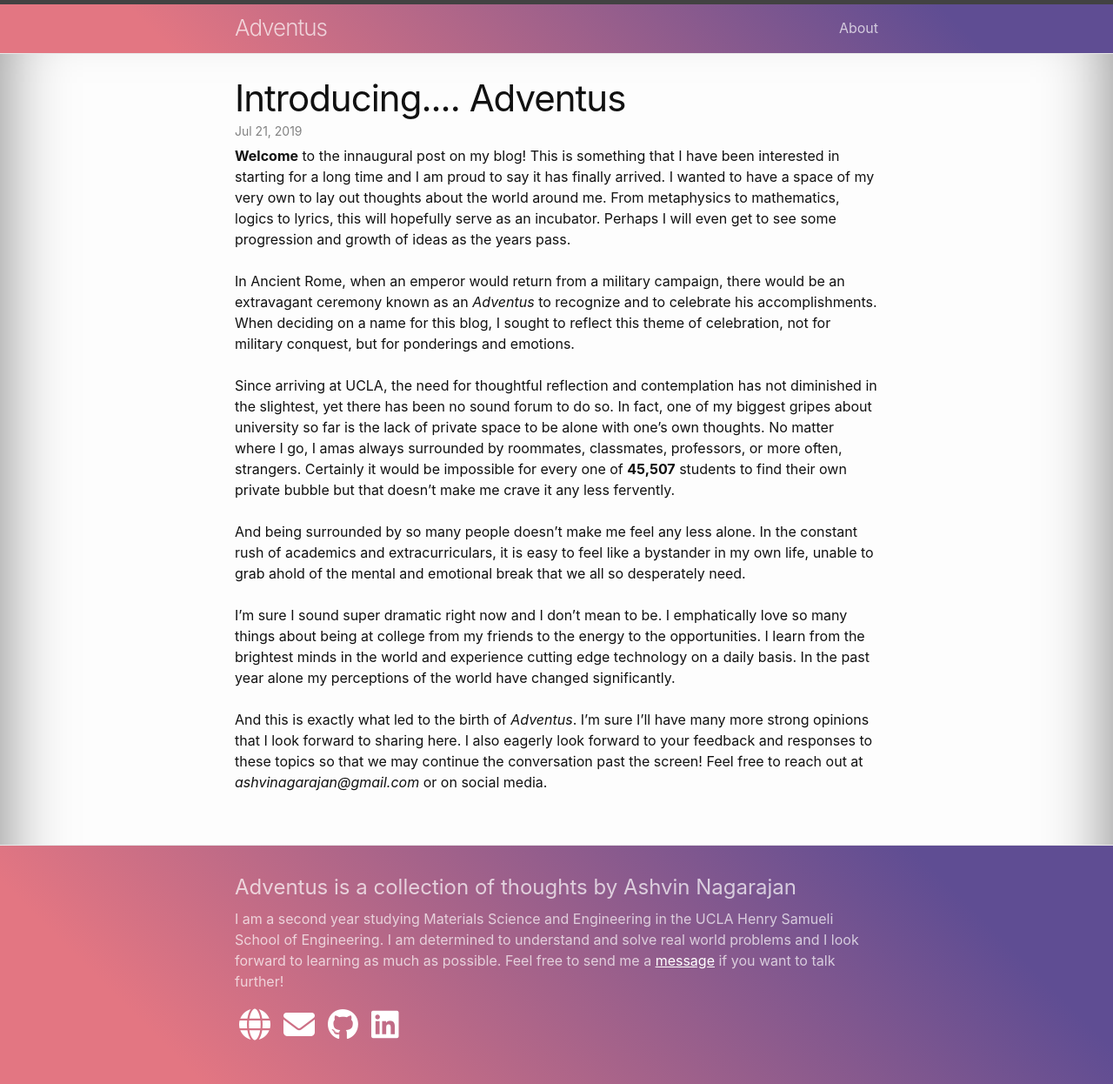
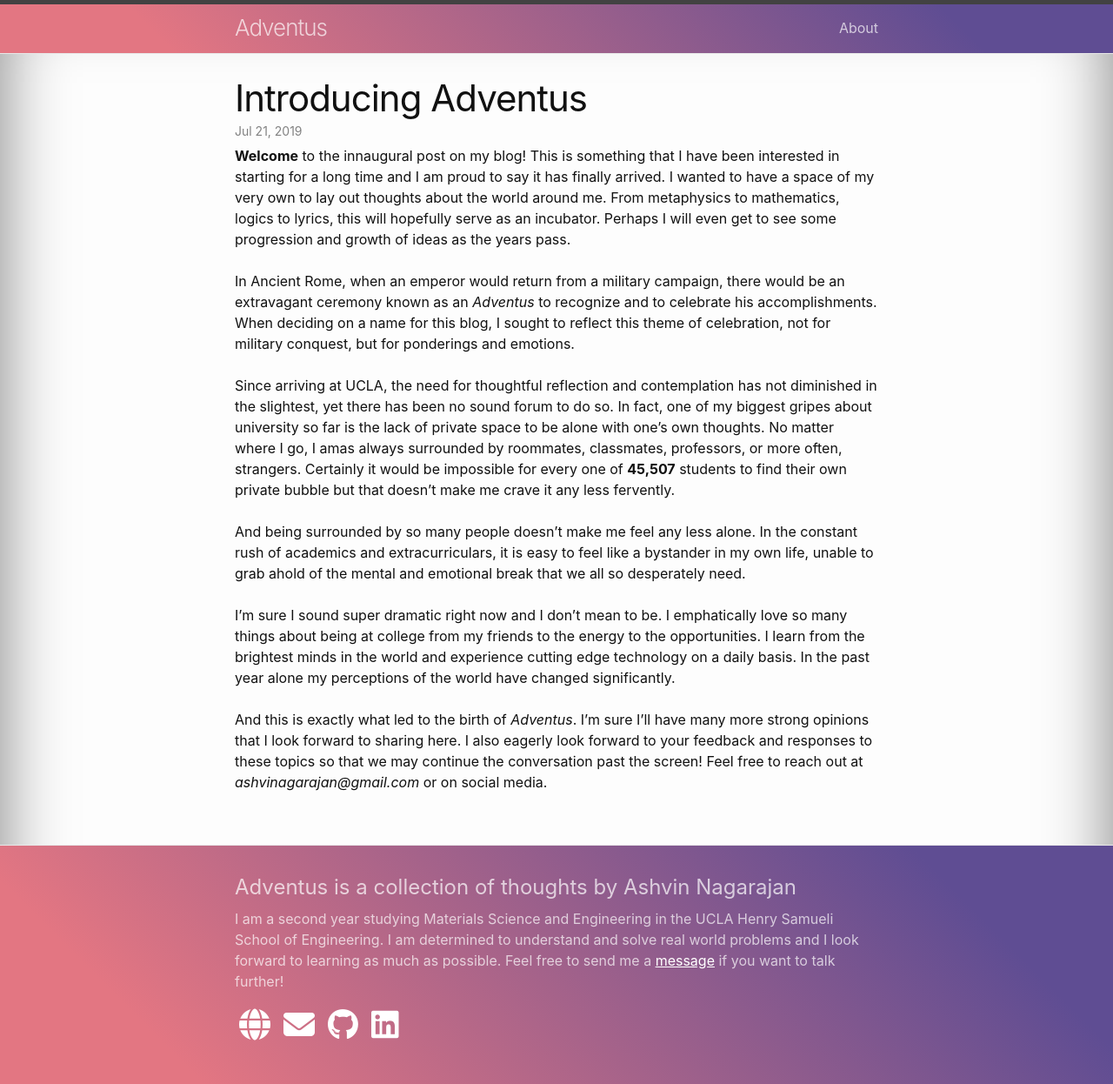
Before and after one commit to ashvinnagarajan/Blog, a Jekyll site: the page built from _posts/2019-07-21-introducing-adventus.markdown, in a window 1280 px wide. Shown: the whole page at 87% size. Built offline with Jekyll 4.4.1, drawn with Linux system fonts in a browser that asks for light colours; nearby versions of some CDN libraries.

```diff
--- a/_posts/2019-07-21-introducing-adventus.markdown
+++ b/_posts/2019-07-21-introducing-adventus.markdown
@@ -1,6 +1,6 @@
 ---
 layout: post
-title: Introducing.... Adventus
+title: Introducing Adventus
 categories: [Life]
 tags: [introduction, Ashvin, Adventus]
 excerpt_separator: <!--more-->
```
